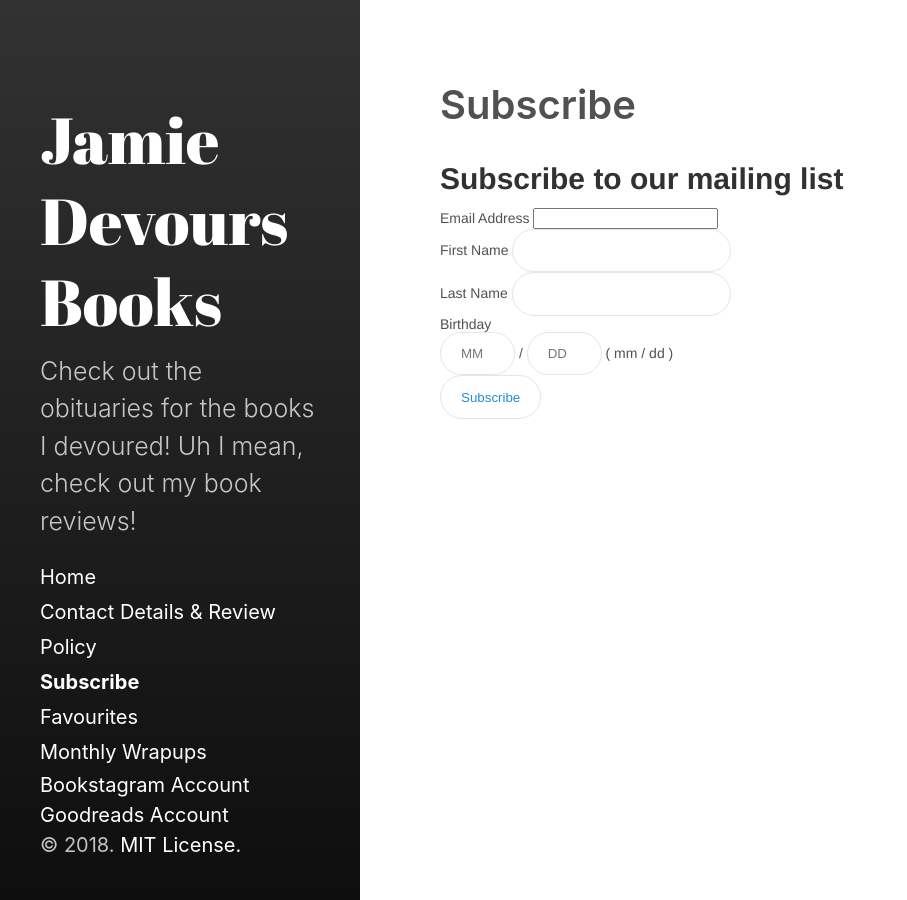
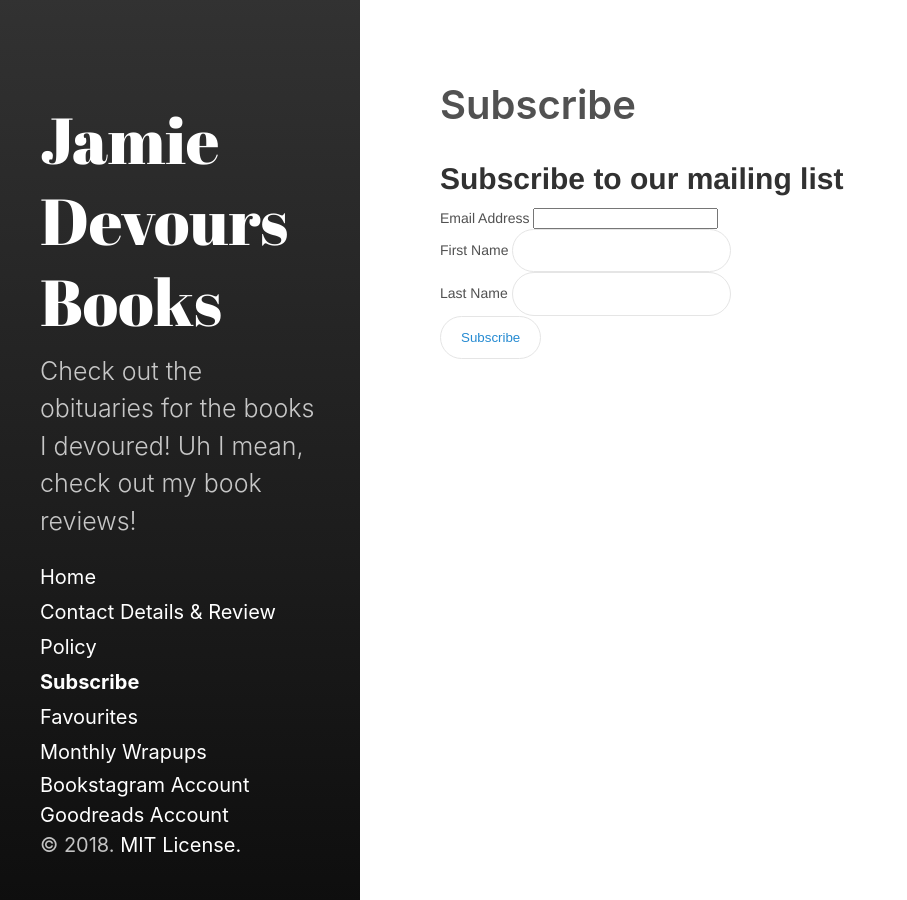
Before and after one commit to jamiecayley/Books, a Jekyll site: the page built from subscribe.md, in a window 1280 px wide. Shown: the whole page, without its empty margins (0-907 px from the left). Built offline with Jekyll 4.4.1, drawn with Linux system fonts in a browser that asks for light colours; comment, search, counter and statistics services are not loaded.

Commit message:
Update subscribe.md

```diff
--- a/subscribe.md
+++ b/subscribe.md
@@ -26,14 +26,6 @@ sidebar_link: true
 <div class="mc-field-group">
 	<label for="mce-LNAME">Last Name </label>
 	<input type="text" value="" name="LNAME" class="" id="mce-LNAME">
-</div>
-<div class="mc-field-group size1of2">
-	<label for="mce-BIRTHDAY-month">Birthday </label>
-	<div class="datefield">
-		<span class="subfield monthfield"><input class="birthday " type="text" pattern="[0-9]*" value="" placeholder="MM" size="2" maxlength="2" name="BIRTHDAY[month]" id="mce-BIRTHDAY-month"></span> /
-		<span class="subfield dayfield"><input class="birthday " type="text" pattern="[0-9]*" value="" placeholder="DD" size="2" maxlength="2" name="BIRTHDAY[day]" id="mce-BIRTHDAY-day"></span>
-		<span class="small-meta nowrap">( mm / dd )</span>
-	</div>
 </div>	<div id="mce-responses" class="clear">
 		<div class="response" id="mce-error-response" style="display:none"></div>
 		<div class="response" id="mce-success-response" style="display:none"></div>
```
